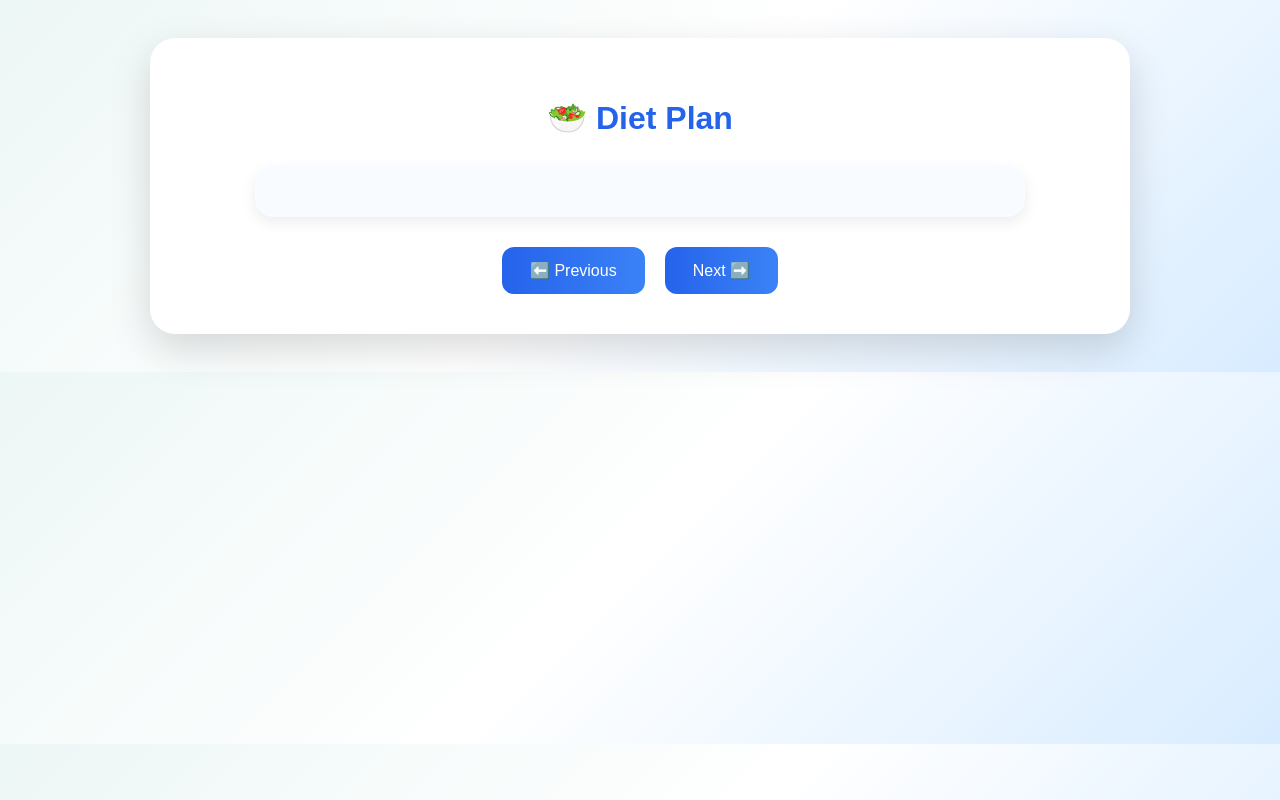
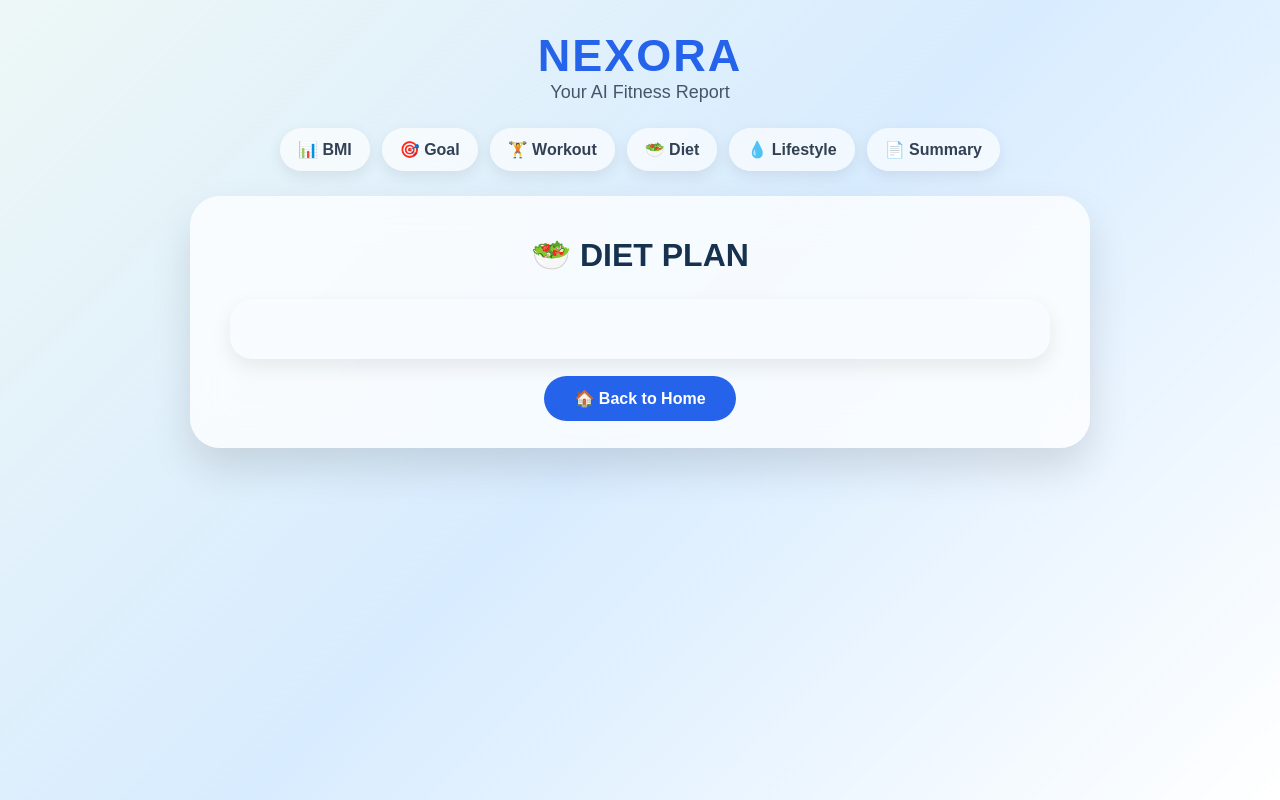
Before and after one commit to santhoshsrinika7/Fitness-AI, a Flask app: page /result4 in a window 1280 px wide. Run offline with Flask 3, Linux system fonts and the light colour scheme.

Commit message:
Update result4.html

```diff
--- a/templates/result4.html
+++ b/templates/result4.html
@@ -1,129 +1,380 @@
 <!DOCTYPE html>
-<html>
+<html lang="en">
+
 <head>
-    <title>NEXORA - Slide 4</title>
-    <style>/* same CSS as above */
-body{
-    font-family:Arial, Helvetica, sans-serif;
-    background:linear-gradient(135deg,#edf7f6,#ffffff,#d8ecff);
-    text-align:center;
-    padding:30px;
+
+<title>NEXORA - Diet Plan</title>
+
+<meta name="viewport" content="width=device-width, initial-scale=1.0">
+
+
+<style>
+
+*{
+    margin:0;
+    padding:0;
+    box-sizing:border-box;
 }
 
-.container{
-    background:white;
-    width:90%;
-    max-width:900px;
-    margin:auto;
-    padding:40px;
-    border-radius:25px;
-    box-shadow:0 15px 40px rgba(0,0,0,.15);
+
+body{
+
+    font-family:'Poppins',Arial,sans-serif;
+
+    background:linear-gradient(135deg,#edf7f6,#d8ecff,#ffffff);
+
+    min-height:100vh;
+
+    padding:30px;
+
+    color:#1f2937;
+
 }
 
-h1{
-    color:#2563eb;
+
+/* HEADER */
+
+.header{
+
+    text-align:center;
+
+    margin-bottom:25px;
+
 }
 
-h2{
-    color:#16a34a;
+
+.logo{
+
+    font-size:45px;
+
+    font-weight:700;
+
+    color:#2563eb;
+
+    letter-spacing:2px;
+
 }
 
-.card{
-    width:80%;
-    margin:30px auto;
-    background:#f8fbff;
-    padding:25px;
-    border-radius:18px;
-    box-shadow:0 5px 15px rgba(0,0,0,.08);
+
+.subtitle{
+
+    color:#475569;
+
+    font-size:18px;
+
 }
 
-ul{
-    list-style:none;
-    padding:0;
-    margin:0;
+
+
+/* NAVIGATION */
+
+.dashboard-nav{
+
+    display:flex;
+
+    justify-content:center;
+
+    gap:12px;
+
+    flex-wrap:wrap;
+
+    margin:25px auto;
+
 }
 
-li{
-    list-style:none;
-    padding:10px 0;
-    font-size:18px;
+
+.dashboard-nav a{
+
+    text-decoration:none;
+
+    color:#334155;
+
+    background:rgba(255,255,255,.65);
+
+    padding:12px 18px;
+
+    border-radius:30px;
+
+    font-weight:600;
+
+    box-shadow:0 5px 15px rgba(0,0,0,.08);
+
+    transition:.3s;
+
 }
 
-.btn{
-    text-decoration:none;
-    background:linear-gradient(90deg,#2563eb,#3b82f6);
+
+.dashboard-nav a:hover{
+
+    background:#2563eb;
+
     color:white;
-    padding:14px 28px;
-    border-radius:12px;
-    display:inline-block;
-    transition:.3s;
+
+    transform:translateY(-3px);
+
 }
 
-.btn:hover{
-    background:linear-gradient(90deg,#1d4ed8,#2563eb);
+
+
+/* MAIN */
+
+.container{
+
+    width:90%;
+
+    max-width:900px;
+
+    margin:auto;
+
+    background:rgba(255,255,255,.75);
+
+    backdrop-filter:blur(20px);
+
+    padding:40px;
+
+    border-radius:30px;
+
+    box-shadow:0 20px 40px rgba(0,0,0,.12);
+
 }
 
-.navigation{
-    display:flex;
-    justify-content:center;
-    gap:20px;
-    margin-top:25px;
-    flex-wrap:wrap;
+
+
+h1{
+
+    text-align:center;
+
+    color:#16324F;
+
+    margin-bottom:25px;
+
 }
 
-@media(max-width:768px){
 
-    body{
-        padding:15px;
+
+/* DIET CARD */
+
+.card{
+
+    background:#f8fbff;
+
+    padding:30px;
+
+    border-radius:22px;
+
+    box-shadow:0 8px 20px rgba(0,0,0,.08);
+
 }
 
-    .container{
-        width:95%;
-        padding:20px;
+
+
+
+ul{
+
+    list-style:none;
+
 }
 
-    .card{
-        width:100%;
-        padding:20px;
+
+li{
+
+    background:white;
+
+    padding:18px;
+
+    margin:15px 0;
+
+    border-radius:15px;
+
+    font-size:19px;
+
+    font-weight:600;
+
+    box-shadow:0 5px 15px rgba(0,0,0,.08);
+
+    transition:.3s;
+
 }
 
-    h1{
-        font-size:28px;
+
+
+li:hover{
+
+    transform:translateX(8px);
+
+    background:#f0fff4;
+
 }
 
-    li{
-        font-size:16px;
+
+
+
+/* HOME BUTTON */
+
+
+.home-btn{
+
+    text-align:center;
+
+    margin-top:30px;
+
 }
 
-    .navigation{
-        flex-direction:column;
-        gap:15px;
+
+.home-btn a{
+
+    text-decoration:none;
+
+    background:#2563eb;
+
+    color:white;
+
+    padding:14px 30px;
+
+    border-radius:30px;
+
+    font-weight:600;
+
 }
 
-    .btn{
-        width:100%;
-        text-align:center;
+
+.home-btn a:hover{
+
+    background:#1d4ed8;
+
 }
 
-}</style>
+
+
+
+@media(max-width:700px){
+
+.container{
+
+width:100%;
+
+padding:25px;
+
+}
+
+
+.logo{
+
+font-size:35px;
+
+}
+
+
+li{
+
+font-size:16px;
+
+}
+
+
+}
+
+
+</style>
+
 </head>
+
+
 <body>
-<div class="container">
-    <h1>🥗 Diet Plan</h1>
-    <div class="card">
-        <ul>
-            {% for item in diet %}
-            <li>{{item}}</li>
-            {% endfor %}
-        </ul>
+
+
+
+<div class="header">
+
+
+<div class="logo">
+NEXORA
 </div>
 
-   <!-- Navigation -->
-<div class="navigation">
-  <a href="/result3" class="btn">⬅️ Previous</a>
-  <a href="/result5" class="btn">Next ➡️</a>
+
+<div class="subtitle">
+Your AI Fitness Report
 </div>
 
+
 </div>
+
+
+
+
+
+<div class="dashboard-nav">
+
+
+<a href="/result1">📊 BMI</a>
+
+<a href="/result2">🎯 Goal</a>
+
+<a href="/result3">🏋️ Workout</a>
+
+<a href="/result4">🥗 Diet</a>
+
+<a href="/result5">💧 Lifestyle</a>
+
+<a href="/summary">📄 Summary</a>
+
+
+</div>
+
+
+
+
+
+
+
+<div class="container">
+
+
+<h1>🥗 DIET PLAN</h1>
+
+
+
+
+<div class="card">
+
+
+<ul>
+
+
+{% for item in diet %}
+
+
+<li>{{item}}</li>
+
+
+{% endfor %}
+
+
+</ul>
+
+
+</div>
+
+
+
+
+
+<div class="home-btn">
+
+
+<a href="/">
+🏠 Back to Home
+</a>
+
+
+</div>
+
+
+
+</div>
+
+
+
 </body>
+
 </html>
```
Lines whose indentation alone changed are shown as unchanged.
